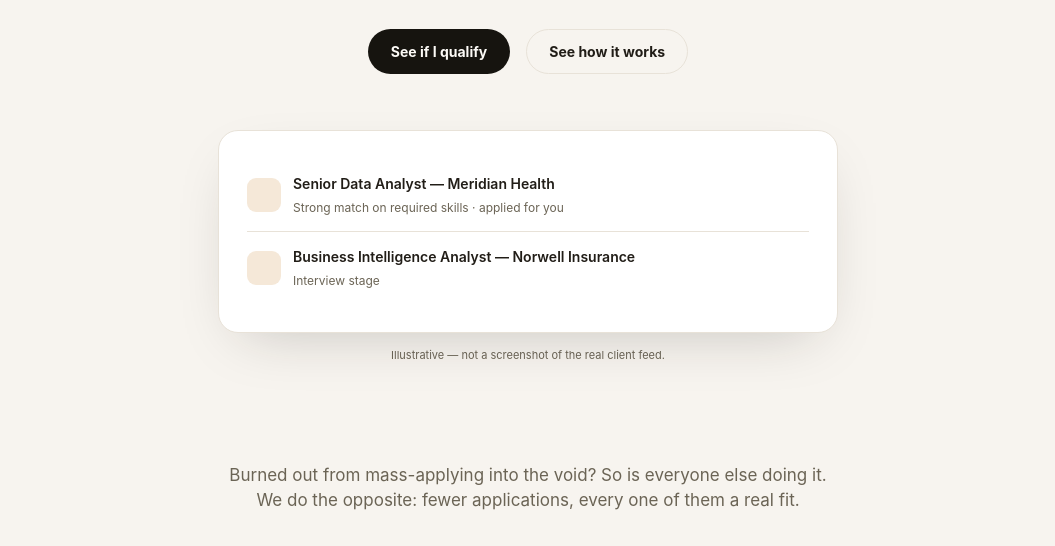
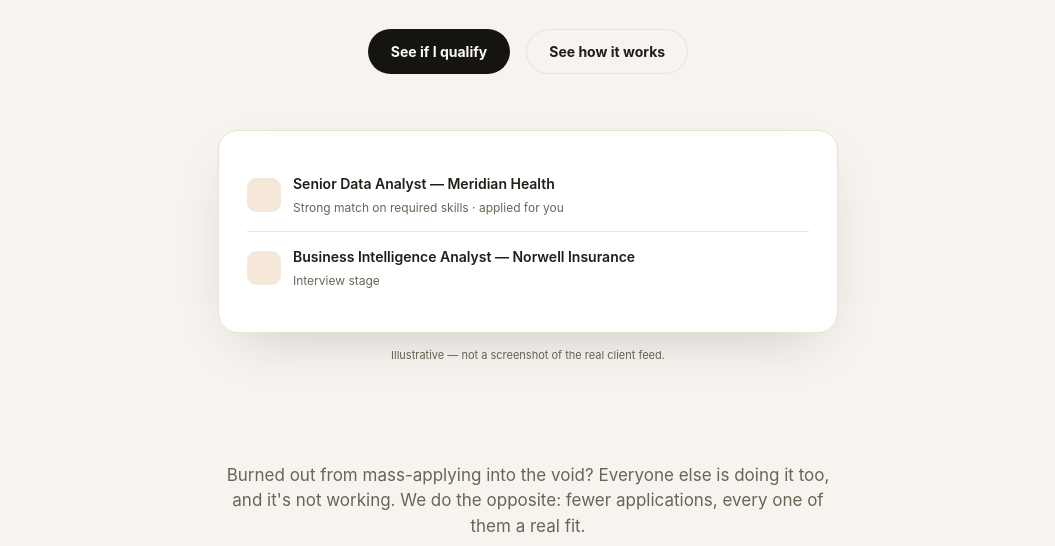
Before and after one commit to developer-joune/shortlist-phorethought, a plain HTML site: page marketing/index.html in a window 1280 px wide. Shown: the part 406-952 px from the top of the page, without its empty margins (112-1167 px from the left). Drawn offline with nearby package versions, Linux system fonts and the light colour scheme.

Commit message:
Fix marketing page copy: broken sentence and core-promise drift
Per subcon_brand's review: the problem-section sentence didn't parse
("So is everyone else doing it"), and the final CTA had drifted from the
spec's fixed core-promise string by appending "again". Both fixed;
verified the promise string is now byte-for-byte identical to the hero
H1's instance.

```diff
--- a/marketing/index.html
+++ b/marketing/index.html
@@ -504,8 +504,8 @@
 <section class="problem">
   <div class="wrap">
     <p>
-      Burned out from mass-applying into the void? So is everyone else doing it. We do the
-      opposite: fewer applications, every one of them a real fit.
+      Burned out from mass-applying into the void? Everyone else is doing it too, and it's not
+      working. We do the opposite: fewer applications, every one of them a real fit.
     </p>
   </div>
 </section>
@@ -591,7 +591,7 @@
 
 <section class="final-cta">
   <div class="wrap">
-    <h2>You'll never fill out another job application again.</h2>
+    <h2>You'll never fill out another job application.</h2>
     <a class="btn btn-primary" href="#pricing">See if I qualify</a>
   </div>
 </section>
```
